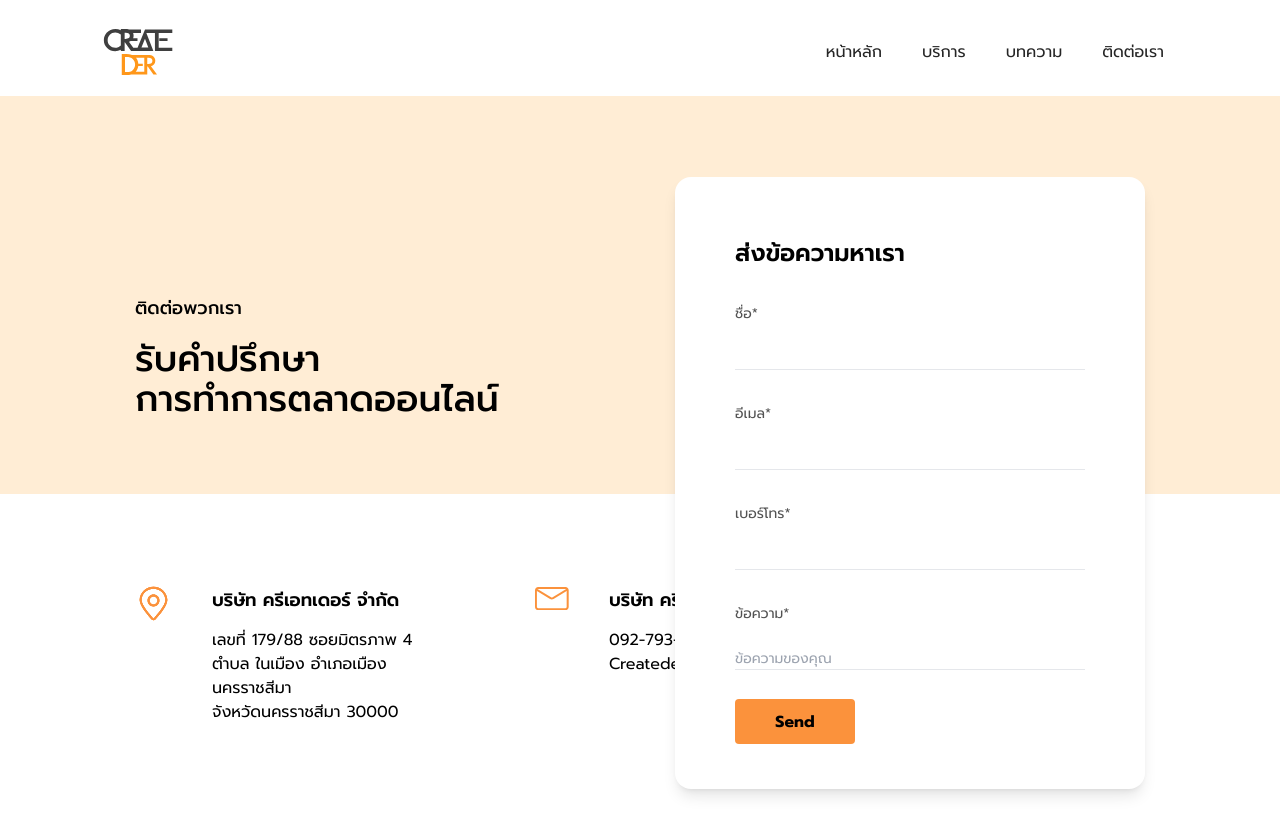
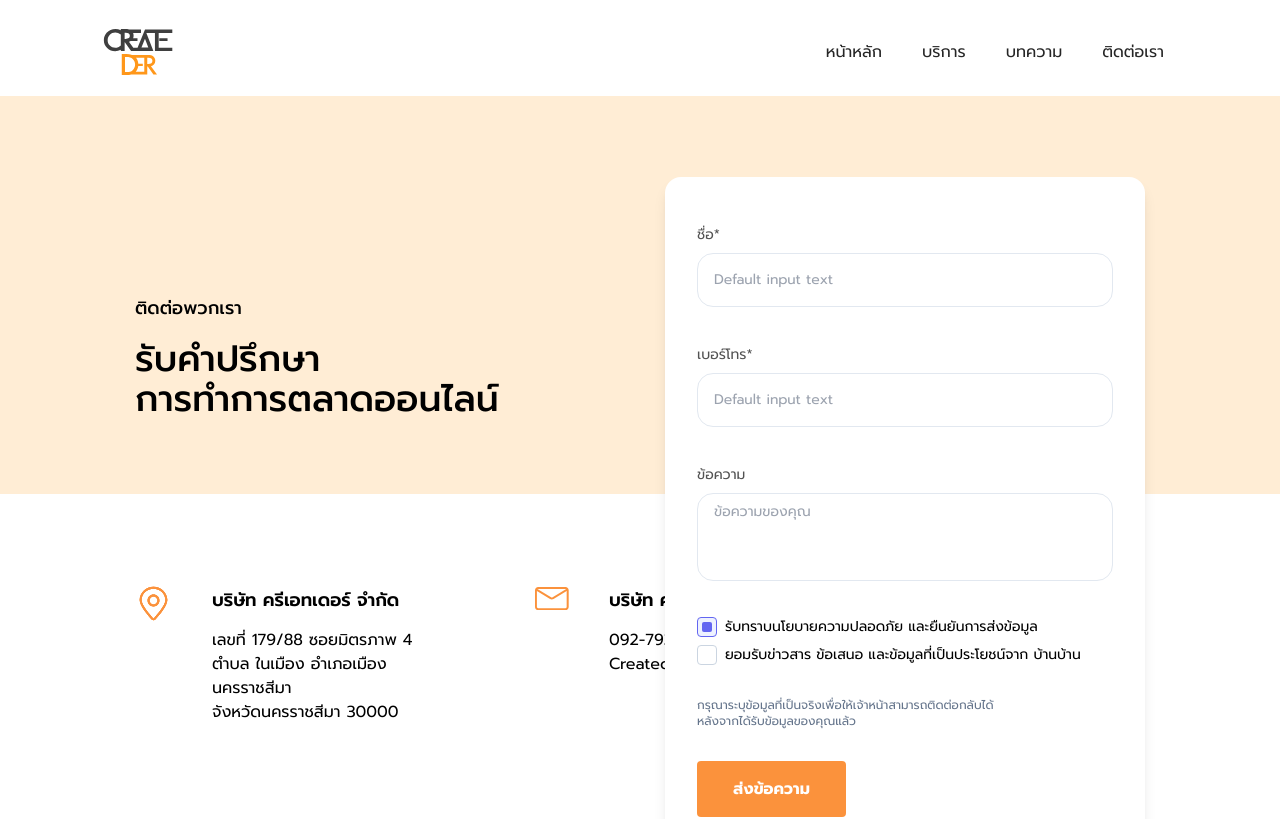
Before and after one commit to PromiseZy/createder-ts, a Next.js app: page /contact in a window 1280 px wide. Shown: the top 819 px of the page. Built offline with nearby package versions, Linux system fonts and the light colour scheme.

Commit message:
edit slug 170466

```diff
--- a/src/components/Card.tsx
+++ b/src/components/Card.tsx
@@ -1,12 +1,15 @@
 export default function CardList() {
     return(
         <>
-        <div className="lg:w-80 lg:h-[362px] md:w-[375px] mb:h-[396.94px] p-4 bg-white  shadow-md " style={{ fontFamily: 'Prompt' }}>
-            <div className="rounded-[8px]">
+        <div className="lg:w-80 lg:h-auto md:w-[375px] md:h-[396.94px] min-[375px]:w-[375px] p-4 bg-white  " style={{ fontFamily: 'Prompt' }}>
+            <div className="flex flex-row-reverse md:flex-col">
+
+                <div className="lg:w-72 lg:h-[162px] md:h-[192.94px] md:w-[343px] w-[120px] h-[67.5px] rounded-[8px] ">
                     <img src="/Thumbnail.png" alt="Test" className="lg:w-72 lg:h-[162px] w-[343px] mb:h-[192.94px]" />
                 </div>
 
-            <div className="flex text-xs font-light space-x-4 py-4 text-slate-500">
+                <div>
+                    <div className="flex text-xs font-light space-x-4 py-4 text-slate-500 max-md:hidden ">
                         <div>
                             <p >Tawatchai Petkaew</p>
                         </div>
@@ -16,17 +19,17 @@ export default function CardList() {
                     </div>
 
                     <div className="flex-row text-neutral-900">
-                <div className="flex-row ">
+                        <div className="flex-row max-sm:pr-4">
                             <div>
-                        <h1 className="font-medium text-lg">ร้านอาหารเปิดเพจแบบไหนให้ปัง</h1>
+                                <h1 className="font-medium max-sm:text-base">ร้านอาหารเปิดเพจแบบไหนให้ปัง</h1>
                             </div>
 
                             <div>
-                        <p className="font-normal text-base">จับกระแส “ฟูดออนไลน์” <br/> คัมภีร์เปิดเพจร้านอาหารออนไลน์อย่างไรให้...</p>
+                                <p className="font-normal text-base max-sm:text-sm">จับกระแส “ฟูดออนไลน์” <br/> คัมภีร์เปิดเพจร้านอาหารออนไลน์อย่างไรให้...</p>
                             </div>
                         </div>
 
-                <div className="flex space-x-4 pt-4 text-center">
+                        <div className="flex space-x-4 pt-4 text-center max-md:hidden">
                             <div className="py-1 px-2 lg:w-[65px] lg:h-7 rounded-lg text-sm border border-slate-900">
                                 <p className="text-sm font-medium" >ออนไลน์</p>
                             </div>
@@ -35,6 +38,11 @@ export default function CardList() {
                             </div>
                         </div>
                     </div>
+                </div>
+
+
+            </div>
+
 
         </div>
         </>
--- a/src/components/Form.tsx
+++ b/src/components/Form.tsx
@@ -3,16 +3,18 @@ import axios from "axios";
 
 interface Form{
     name: string;
-    email: string;
     tel: string;
     context: string;
+    security: boolean;
+    news: boolean;
 }
 
 const initialData:Form = {
     name: "",
-    email: "",
     tel: "",
     context: "",
+    security: true,
+    news: false,
 };
 
 
@@ -20,21 +22,44 @@ export default function Form(){
     const [result,setResult] = useState<Form>(initialData);
 
     const handleChange = ( {target} : any) => {
-        setResult((currentUser) => ({
-          ...currentUser,
-          [target.name]: target.value,
-        }));
+        try{
+            setResult((currentData) => ({
+                ...currentData,
+                [target.name]: target.value,
+              }));
+        }
+        catch(error){
+            console.log("error in handleChange Form :",error);
+        }
       };
 
+
+    const onChangeCheckBox = ({target} : any) =>{
+        try{
+
+            if(target.name==="security"){
+                setResult((currentData) => ({
+                    ...currentData,
+                    [target.name]: !(result.security)
+                }))
+            }else if(target.name==="news"){
+                setResult((currentData) => ({
+                    ...currentData,
+                    [target.name]: !(result.news)
+                }))
+            }
+        }
+        catch(error){
+            console.log("error in onChangeCheckbox Form :",error);
+        }
+    }
     const handleButton = async() =>{
         const url = "http://localhost:1337/api/contacts";
 
         try {
             if (
               result.name &&
-              result.email &&
-              result.tel &&
-              result.context
+              result.tel
             ) {
               const res = await axios.post(url, {
                 data: result,
@@ -49,44 +74,73 @@ export default function Form(){
     }
     return(
         <div>
-            <div className="bg-white rounded-2xl shadow-lg"style={{ width:"470px",height:"612px",fontFamily: 'Prompt' }}>
-                <div className="" style={{padding:"60px"}}>
-                    <p className="text-2xl font-semibold">ส่งข้อความหาเรา</p>
-                    <div className="" style={{width:"350px",height:"75px",marginTop:"35px"}}>
+            <div className="bg-white rounded-2xl shadow-lg"style={{ width:"480px",height:"688px",fontFamily: 'Prompt' }}>
+                <div className="px-8 py-12" >
+                    <div className="" style={{width:"416px",height:"88px"}}>
                         <p className="text-neutral-600 text-sm">ชื่อ*</p>
-                        <input className="text-sm border-b appearance-none bg-transparent w-full text-gray-700 focus:outline-none"
-                        style={{paddingTop:"25px"}}
+                        <input className="text-sm mt-2 border rounded-2xl border-slate-200 w-full p-4 text-gray-700 focus:border-slate-400"
+                        style={{}} placeholder="Default input text"
                         type="name" name="name" onChange={handleChange}
                         value={result.name}></input>
                     </div>
-                    <div style={{width:"350px",height:"75px",marginTop:"25px"}}>
-                        <p className="text-neutral-600 text-sm">อีเมล*</p>
-                        <input className="text-sm border-b appearance-none bg-transparent w-full text-gray-700 focus:outline-none"
-                        style={{paddingTop:"25px",marginBottom:"15px"}}
-                        type="email" name="email" onChange={handleChange}
-                        value={result.email}></input>
-                    </div>
-                    <div style={{width:"350px",height:"75px",marginTop:"25px"}}>
+                    <div style={{width:"416px",height:"88px",marginTop:"32px"}}>
                         <p className="text-neutral-600 text-sm">เบอร์โทร*</p>
-                        <input className="text-sm border-b appearance-none bg-transparent w-full text-gray-700 focus:outline-none"
-                        style={{paddingTop:"25px",marginBottom:"15px"}}
+                        <input className="text-sm mt-2 border rounded-2xl border-slate-200 w-full p-4 text-gray-700"
+                        style={{marginBottom:"15px"}} placeholder="Default input text"
                         type="tel" name="tel" onChange={handleChange}
                         value={result.tel}></input>
                     </div>
-                    <div style={{width:"350px",height:"75px",marginTop:"25px"}}>
-                        <p className="text-neutral-600 text-sm">ข้อความ*</p>
-                        <input className="text-sm border-b appearance-none bg-transparent w-full text-gray-700 focus:outline-none"
-                        style={{paddingTop:"25px",marginBottom:"15px"}} placeholder="ข้อความของคุณ"
-                        type="context" name="context" onChange={handleChange}
-                        value={result.context}></input>
+                    <div style={{width:"416px",height:"120px",marginTop:"32px"}}>
+                        <p className="text-neutral-600 text-sm">ข้อความ</p>
+                        <textarea className="text-sm px-4 py-2 border rounded-2xl mt-2 border-slate-200 w-full text-gray-700"
+                        style={{marginBottom:"15px",height:"88px",resize:"none"}} placeholder="ข้อความของคุณ"
+                        name="context" onChange={handleChange}
+                        value={result.context}></textarea>
                     </div>
-                    <div style={{paddingTop:"20px"}}>
+                    <div className="mt-8">
+                        <div className="flex text-sm">
+                            <label className="w-5 h-5 ">
+                                <input
+                                type="checkbox"
+                                id="checkbox1"
+                                name="security"
+                                onChange={onChangeCheckBox}
+                                checked={result.security}
+                                className="peer shrink-0 w-full h-full bg-white  appearance-none rounded border border-solid border-slate-300 checked:bg-indigo-50 checked:border-indigo-500 "
+                                style={{padding:"5px"}}/>
+                                <span className="peer-checked:absolute border-radius rounded-sm bg-indigo-500 left-0"
+                                style={{width:"10px",height:"10px",marginLeft:"37px",marginTop:"5px",marginBottom:"5px"}}></span>
+                            </label>
+                            <label htmlFor="checkbox1" className="pl-2 peer-checked:text-indigo-500">รับทราบนโยบายความปลอดภัย และยืนยันการส่งข้อมูล</label>
+                        </div>
+                        <div className="flex text-sm pt-2">
+                            <label className="w-5 h-5 ">
+                                <input
+                                type="checkbox"
+                                id="checkbox2"
+                                name="news"
+                                onChange={onChangeCheckBox}
+                                checked={result.news}
+                                className="peer shrink-0 w-full h-full bg-white  appearance-none rounded border border-solid border-slate-300 checked:bg-indigo-50 checked:border-indigo-500 "
+                                style={{padding:"5px"}}/>
+                                <span className="peer-checked:absolute border-radius rounded-sm bg-indigo-500 left-0"
+                                style={{width:"10px",height:"10px",marginLeft:"37px",marginTop:"5px",marginBottom:"5px"}}></span>
+                            </label>
+                            <label htmlFor="checkbox2" className="pl-2 peer-checked:text-indigo-500">ยอมรับข่าวสาร ข้อเสนอ และข้อมูลที่เป็นประโยชน์จาก บ้านบ้าน</label>
+                        </div>
+                    </div>
+                    <div className="mt-8 text-slate-500">
+                        <p className="text-xs">กรุณาระบุข้อมูลที่เป็นจริงเพื่อให้เจ้าหน้าสามารถติดต่อกลับได้</p>
+                        <p className="text-xs">หลังจากได้รับข้อมูลของคุณแล้ว</p>
+
+                    </div>
+                    <div className="mt-8">
                         <button
                         onClick={handleButton}
-                        className="bg-orange-400 hover:bg-orange-500 text-black font-bold py-2 px-4 rounded"
-                        style={{width:"120px", height:"45px"}}
+                        className="bg-orange-400 hover:bg-orange-500 text-white font-bold py-2 px-4 rounded"
+                        style={{width:"149px", height:"56px"}}
                         >
-                        Send
+                        ส่งข้อความ
                         </button>
                     </div>
                 </div>
```
Also changed, not shown: src/components/Footer2.tsx (+13 -16 lines), src/pages/article/[slug].tsx (+63 -10 lines), public/WebCover-Post2.jpg (added). Lines whose indentation alone changed are shown as unchanged.
